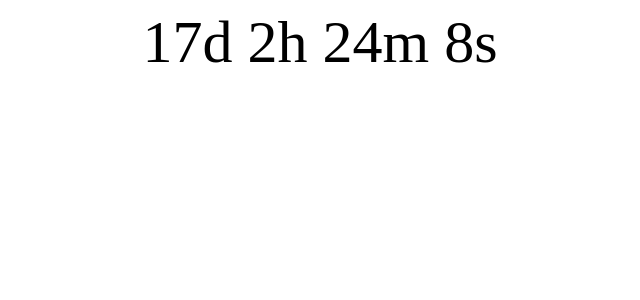
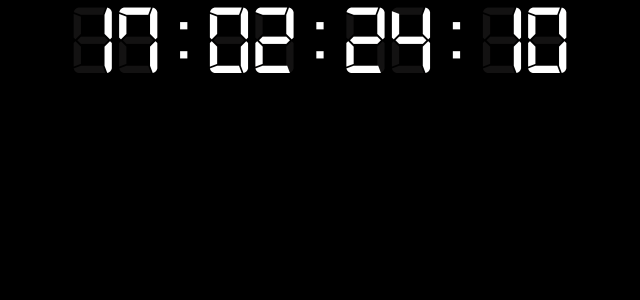
Before and after one commit to egg-jose/come-back-day, a React (Create React App) app: page / in a window 1280 px wide. Shown: the top 300 px of the page, without its empty margins (320-960 px from the left). Built offline with nearby package versions, Linux system fonts and the light colour scheme.

Commit message:
Fancy changes

```diff
--- a/src/App.css
+++ b/src/App.css
@@ -1,5 +1,55 @@
-p {
-    text-align: center;
-    font-size: 60px;
-    margin-top: 0px;
-  }
+@font-face{
+    font-family:'digital-7';
+    src: url('./fonts/digital-7.ttf');
+   }
+
+* {
+	margin: 0;
+	padding: 0;
+}
+
+body {
+	color: #ffffff;
+	background-color: #000000;
+	font-family: 'digital-7', sans-serif;
+}
+
+main {
+	text-align: center;
+    position: absolute;
+    top: 50%;
+    left: 50%;
+    transform: translate(-50%,-50%);
+    padding: 15px;
+    border: solid 5px #ffffff;
+}
+
+/* CLOCK */
+div.clock {
+	text-align: center;
+}
+
+div.clock div{
+	display: inline-block;
+	position: relative;
+}
+
+div.clock div p{
+	font-size: 100px;
+	position: relative;
+	z-index: 100;
+}
+
+div.clock .placeholder {
+	color: #131212;
+	position: absolute;
+	top: 0;
+	z-index: 50;
+}/*END CLOCK*/
+
+
+div.am-pm div p {
+	font-size: 12px;
+	font-weight: bold;
+	width: 100%;
+}
--- a/src/App.js
+++ b/src/App.js
@@ -10,37 +10,70 @@ export default class App extends Component {
     end: false
   }
   cTime() {
-    setInterval( () => {
+    setInterval(() => {
       var countDownDate = new Date("Jan 7, 2020 7:30:0").getTime();
       var now = new Date().getTime();
 
       var distance = countDownDate - now;
 
-      var days = Math.floor(distance / (1000 * 60 * 60 * 24));
-      var hours = Math.floor((distance % (1000 * 60 * 60 * 24)) / (1000 * 60 * 60));
-      var minutes = Math.floor((distance % (1000 * 60 * 60)) / (1000 * 60));
-      var seconds = Math.floor((distance % (1000 * 60)) / 1000);
+      var days = Math.floor(distance / (1000 * 60 * 60 * 24)).toString();
+      var hours = Math.floor((distance % (1000 * 60 * 60 * 24)) / (1000 * 60 * 60)).toString();
+      var minutes = Math.floor((distance % (1000 * 60 * 60)) / (1000 * 60)).toString();
+      var seconds = Math.floor((distance % (1000 * 60)) / 1000).toString();
       this.setState({
-        days:days,
-        hours:hours,
-        minutes:minutes,
-        seconds:seconds
+        days: days,
+        hours: hours,
+        minutes: minutes,
+        seconds: seconds
       })
 
       if (distance < 0) {
         this.setState({
-          end:true
+          end: true
         })
       }
-    },1000)
+    }, 1000)
   }
   render() {
     this.cTime();
+    const {days,hours,minutes,seconds} = this.state
     return (
-      <div>
-        <p>
-          {this.state.days +"d " + this.state.hours + "h "+ this.state.minutes + "m " + this.state.seconds + "s "}
-        </p>
+      // <div>
+      //   <p>
+      //     {this.state.days +"d " + this.state.hours + "h "+ this.state.minutes + "m " + this.state.seconds + "s "}
+      //   </p>
+      // </div>
+      <div className="clock">
+        <div className="numbers">
+          <p className="hours">{days}</p>
+          <p className="placeholder">88</p>
+        </div>
+
+        <div className="colon">
+          <p>:</p>
+        </div>
+        <div className="numbers">
+          <p className="hours">{hours.length >= 2 ? hours : '0'+ hours}</p>
+          <p className="placeholder">88</p>
+        </div>
+
+        <div className="colon">
+          <p>:</p>
+        </div>
+
+        <div className="numbers">
+          <p className="minutes">{minutes.length >= 2 ? minutes : '0'+ minutes}</p>
+          <p className="placeholder">88</p>
+        </div>
+
+        <div className="colon">
+          <p>:</p>
+        </div>
+
+        <div className="numbers">
+          <p className="seconds">{seconds.length >= 2 ? seconds : '0'+ seconds}</p>
+          <p className="placeholder">88</p>
+        </div>
       </div>
     )
   }
```
Also changed, not shown: src/fonts/digital-7.ttf (added).
